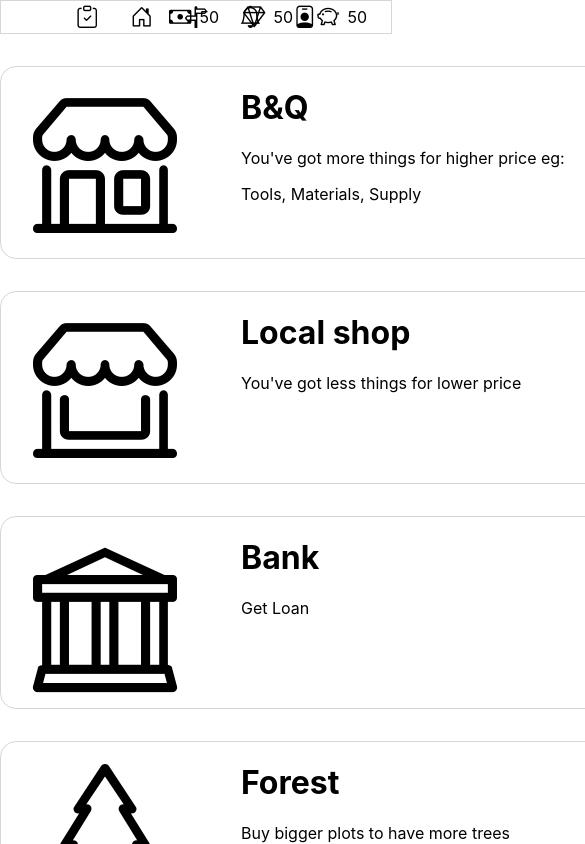
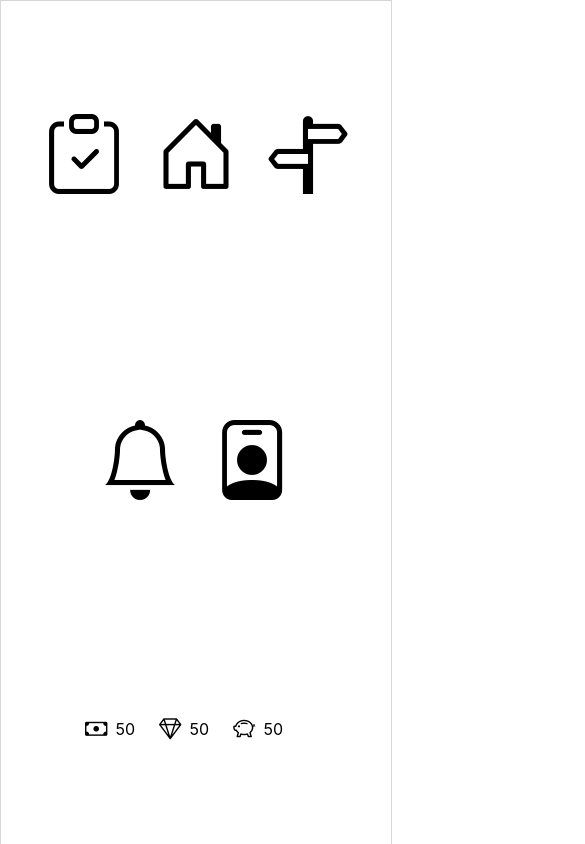
Before and after one commit to istvnemeth1/Lumber-Yard, a React (Create React App) app in the folder client/: page / in a window 390 px wide. Shown: the top 844 px of the page, 585 px wide, since content can reach past the window. Built offline with nearby package versions, Linux system fonts and the light colour scheme.

Commit message:
Working on mobile version FE

```diff
--- a/client/src/App.css
+++ b/client/src/App.css
@@ -9,9 +9,18 @@
 navbar {
   border: 1px solid rgb(214, 214, 214);
   background-color: white;
+  display: flex;
   height: 2rem;
   width: 100%;
   z-index: 1;
+}
+
+navbar .bi {
+  height: 1.5rem;
+  width: 1.5rem;
+  margin: 0 1rem;
+  font-size: 1.4rem;
+  cursor: pointer;
 }
 
 .sticky {
@@ -22,22 +31,13 @@
 .main {
   position:relative;
   top: 2.1rem;
-  width: 70rem;
+  max-width: 70rem;
   margin: 0 auto;
 }
 
 .center {
-  display: flex;
   justify-content: center;
   align-items: center;
-}
-
-navbar .bi {
-  height: 1.5rem;
-  width: 1.5rem;
-  margin: 0 1rem;
-  font-size: 1.4rem;
-  cursor: pointer;
 }
 
 .right {
@@ -89,3 +89,37 @@
   cursor: pointer;
   border-left: 1px solid rgb(214, 214, 214);
 }
+
+@media only screen and (max-device-width: 800px) {
+
+  navbar {
+    flex-wrap: wrap;
+    width: 100%;
+    height: 100%;
+  }
+
+  navbar .bi {
+    height: 5rem;
+    width: 5rem;
+    margin: 1rem;
+    font-size: 5rem;
+    cursor: pointer;
+  }
+
+  .right {
+    display: flex;
+    position: relative;
+    margin: 0 auto;
+  }
+
+  .gem .bi, .coin .bi, .cash .bi {
+    height: 1.5rem;
+    width: 1.5rem;
+    font-size: 1.4rem;
+  }
+
+  .main {
+    width: 100%;
+  }
+
+}
```
Also changed, not shown: client/new_file.js (deleted).
